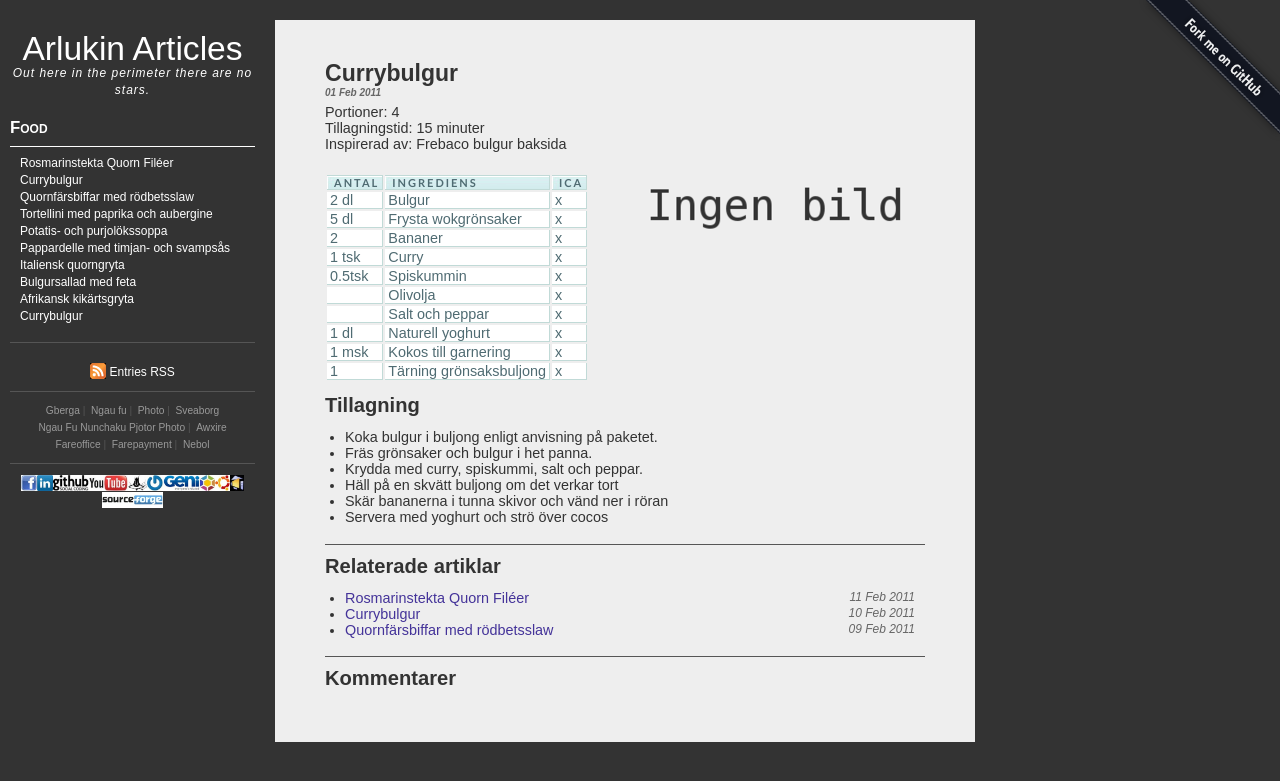
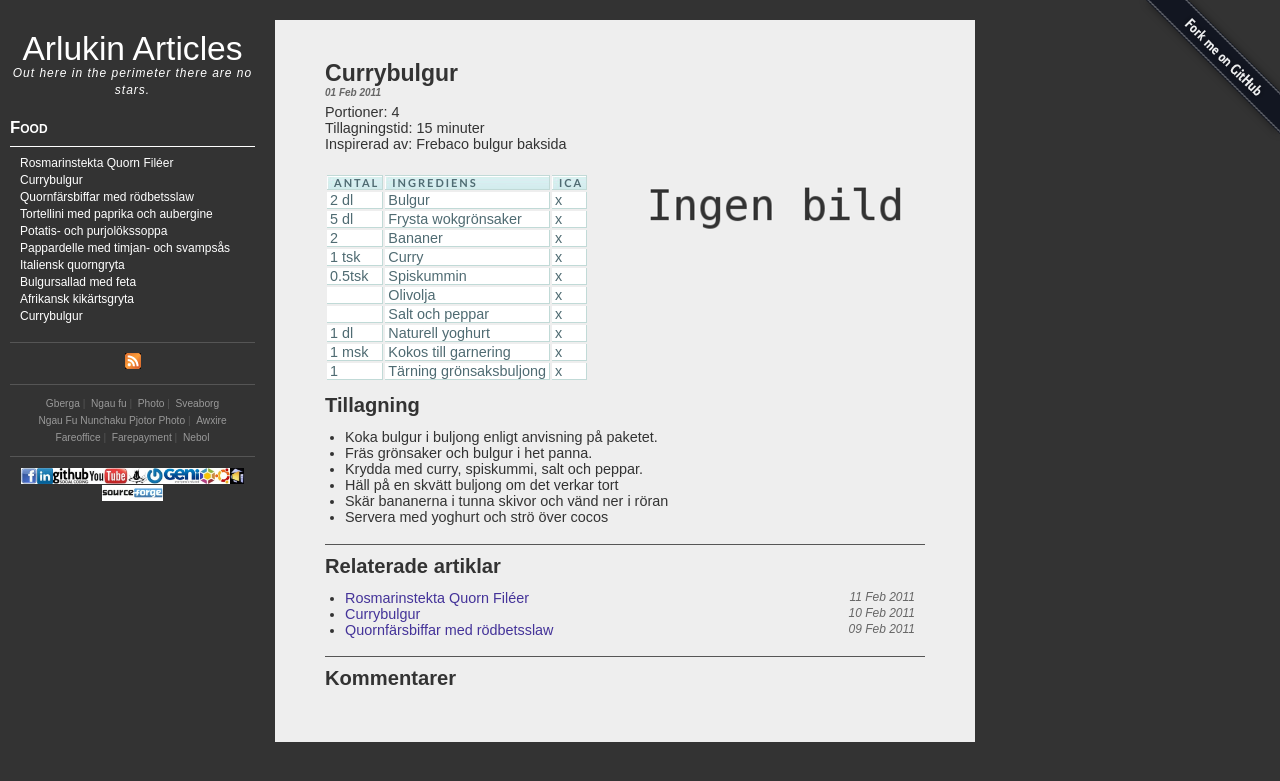
Before and after one commit to arlukin/arlukin.github.io, a Jekyll site: the page built from posts/food/_posts/2011-02-01-currybulgur.md, in a window 1280 px wide. Shown: the top 781 px of the page. Built offline with Jekyll 4.4.1, drawn with Linux system fonts in a browser that asks for light colours; Markdown is read by kramdown in place of the engine named in the settings; comment, search, counter and statistics services are not loaded.

Commit message:
ATOM feed test.

```diff
--- a/_config.yml
+++ b/_config.yml
@@ -1,3 +1,4 @@
+url: http://arlukin.github.com
 permalink: /blog/categories/:year/:month/:day/:title
 markdown: rdiscount
 pygments: true
--- a/_layouts/default.html
+++ b/_layouts/default.html
@@ -47,13 +47,14 @@
           {% endfor %}
         </ul>
 
-        <hr />
       </div>
       <!-- Menu - End-->
 
+      <hr />
+
       <!-- Subscribe - Begin -->
       <div id="subscribe">
-        <a href="http://arlukin.github.com/feed/"><img alt="RSS" src="/images/rss.gif"/>&nbsp;Entries RSS</a>
+        <a href="http://arlukin.github.com/atom.xml"><img alt="RSS" src="/images/rss.gif"/></a>
       </div>
       <!-- Subscribe - End -->
 
--- a/css/screen.css
+++ b/css/screen.css
@@ -191,12 +191,6 @@
  text-align:center;
 }
 
-#subscribe img{
-  float:none;
-  vertical-align:-3px;
-  margin-top: 10px;
-}
-
 /* Credits */
 
 #credit{
--- a/posts/food/_posts/2011-02-01-currybulgur.md
+++ b/posts/food/_posts/2011-02-01-currybulgur.md
@@ -4,7 +4,7 @@
 category: food
 ---
 
-![Food](/images/food/no_image.png)
+![Food]({{ site.url }}/images/food/no_image.png)
 
 >* Portioner: 4
 >* Tillagningstid: 15 minuter
```
